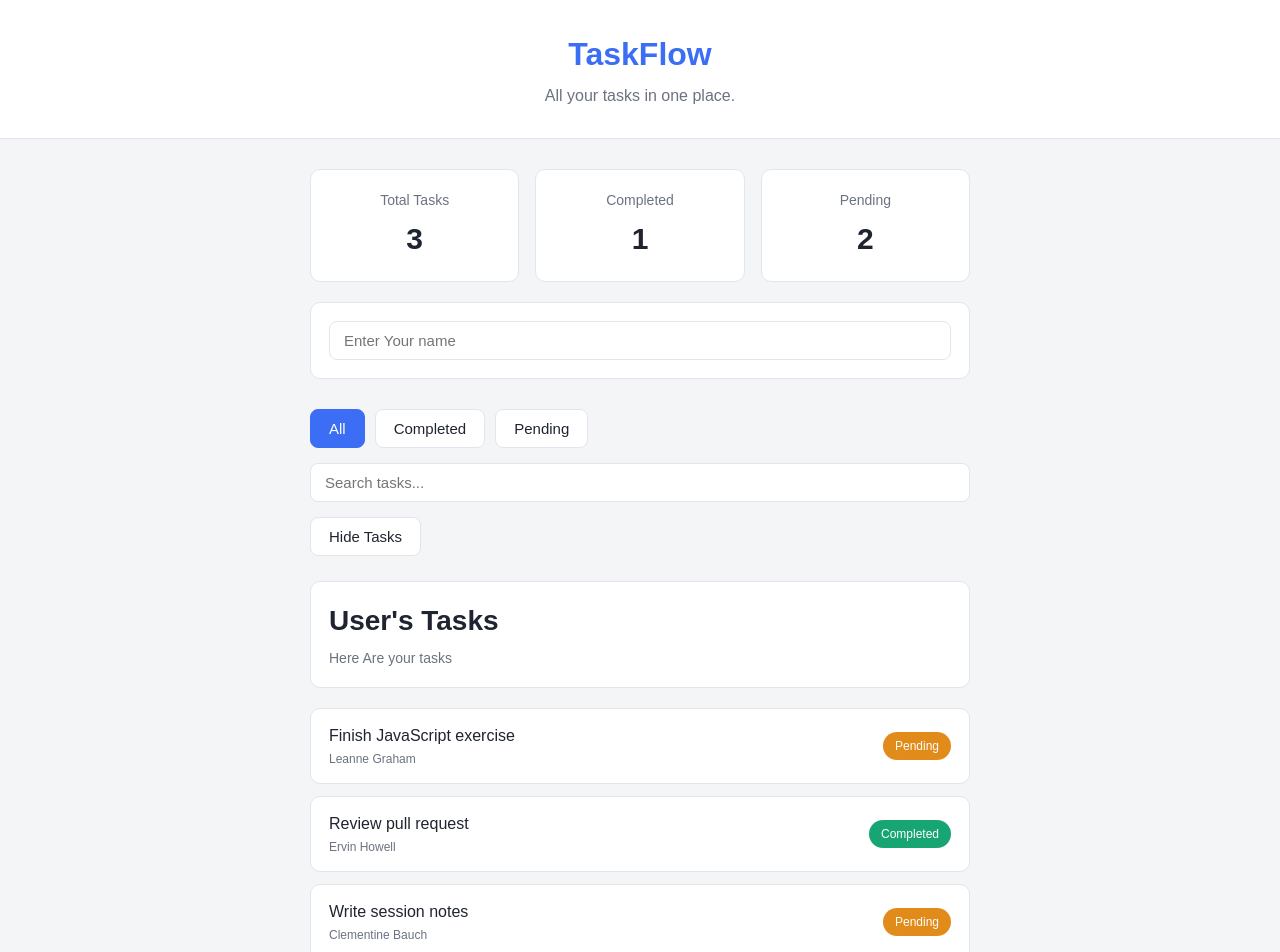
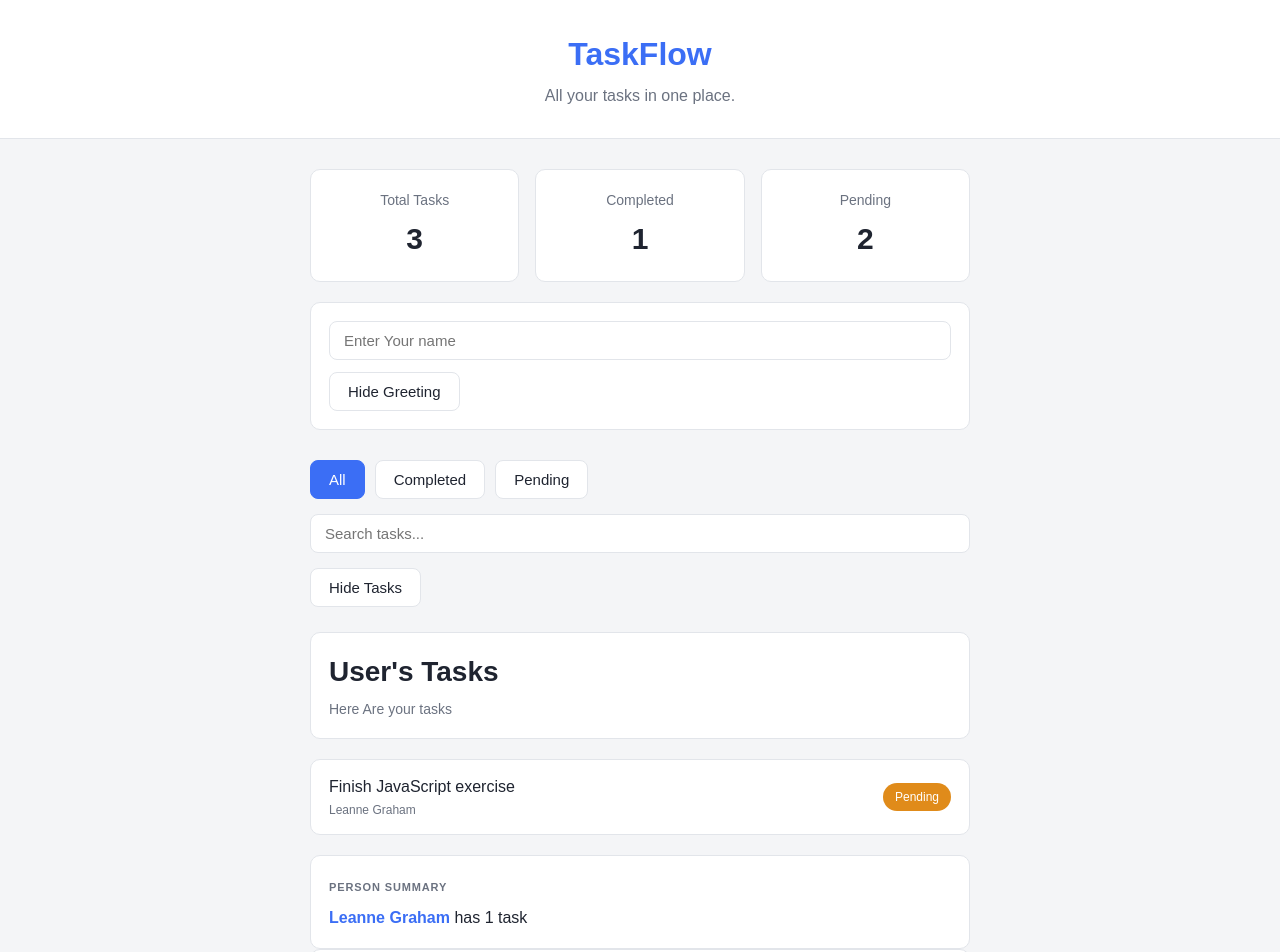
Before and after one commit to b4f-cohort8-salamiyah/b4f-cohort8-salamiyah-react-2026, a React (Vite) app: page / in a window 1280 px wide. Shown: the top 952 px of the page. Built offline with nearby package versions, Linux system fonts and the light colour scheme.

Commit message:
Session 06 combined homework CHALLENGE

```diff
--- a/src/App.tsx
+++ b/src/App.tsx
@@ -3,12 +3,14 @@ import Header from "./components/Header";
 import StatCard from "./components/StatCard";
 import TaskItem from "./components/TaskItem";
 import SectionTitle from "./components/SectionTitle";
+import PersonSummary from "./components/PersonSummary";
 
 function App() {
   // const currentFilter = "completed";
   const [currentFilter, setCurrentFilter] = useState("all");
   const [searchText, setSearchText] = useState("");
   const [showTasks, setShowTasks] = useState(true);
+  const [showGreeting, setShowGreeting] = useState(true);
   const [name, setName] = useState("");
 
   function handleShowAll(): void {
@@ -35,12 +37,15 @@ function App() {
     setShowTasks(!showTasks);
   }
 
+  function handleToggleGreeting() {
+    setShowGreeting(!showGreeting);
+  }
   let greetingMessage = "";
 
   if (name === "") {
     greetingMessage = "";
-  } else if (name === "admin") {
-    greetingMessage = "Welcome back, admin.";
+  } else if (name === "badr") {
+    greetingMessage = "Welcome back, Badr.";
   } else {
     greetingMessage = "Hello, " + name + "!";
   }
@@ -56,13 +61,23 @@ function App() {
           <StatCard label="Pending" value={2} />
         </section>
         <div className="name-greeting">
+          {showGreeting ? (
             <input
               type="text"
               value={name}
               onChange={handleNameChange}
               placeholder="Enter Your name"
             />
-          {name ? <p>{greetingMessage}</p> : null}
+          ) : null}
+
+          <button
+            className="toggle-greeting-button"
+            onClick={handleToggleGreeting}
+          >
+            {showGreeting ? "Hide Greeting" : "Show Greeting"}
+          </button>
+
+          {showGreeting && name ? <p>{greetingMessage}</p> : null}
         </div>
         <section className="filters">
           <button
@@ -97,10 +112,15 @@ function App() {
             <p className="search-feedback">Searching for: {searchText}</p>
           ) : null}
         </section>
+
         <button className="toggle-tasks-button" onClick={handleToggleTasks}>
           {showTasks ? "Hide Tasks" : "Show Tasks"}
         </button>
-        <SectionTitle title={"User's Tasks"} subtitle="Here Are your tasks"></SectionTitle>
+
+        <SectionTitle
+          title={"User's Tasks"}
+          subtitle="Here Are your tasks"
+        ></SectionTitle>
         {showTasks ? (
           <ul className="task-list">
             <TaskItem
@@ -108,21 +128,22 @@ function App() {
               ownerName="Leanne Graham"
               statusText="Pending"
               statusClass="pending"
-            />
-
+            />{" "}
+            <PersonSummary name="Leanne Graham" taskCount={1} />
             <TaskItem
               title="Review pull request"
               ownerName="Ervin Howell"
               statusText="Completed"
               statusClass="completed"
-            />
-
+            />{" "}
+            <PersonSummary name="Ervin Howell" taskCount={1} />
             <TaskItem
               title="Write session notes"
               ownerName="Clementine Bauch"
               statusText="Pending"
               statusClass="pending"
             />
+            <PersonSummary name="Clementine Bauch" taskCount={1} />
           </ul>
         ) : null}
       </main>
--- /dev/null
+++ b/src/components/PersonSummary.tsx
@@ -0,0 +1,19 @@
+interface PersonSummaryProps {
+  name: string;
+  taskCount: number;
+}
+
+function PersonSummary(props: PersonSummaryProps) {
+  const taskWord = props.taskCount === 1 ? "task" : "tasks";
+
+  return (
+    <div className="person-summary">
+      <span className="person-summary-label">Person Summary</span>
+      <p>
+        <strong>{props.name}</strong> has {props.taskCount} {taskWord}
+      </p>
+    </div>
+  );
+}
+
+export default PersonSummary;
--- a/src/index.css
+++ b/src/index.css
@@ -225,6 +225,35 @@ body {
   font-size: 14px;
 }
 
+/* ---------- Person Summary ---------- */
+
+.person-summary {
+  margin-top: 20px;
+  background-color: #ffffff;
+  border: 1px solid #e2e5ea;
+  border-radius: 10px;
+  padding: 18px;
+}
+
+.person-summary-label {
+  display: inline-block;
+  color: #6b7280;
+  font-size: 11px;
+  font-weight: 700;
+  letter-spacing: 0.08em;
+  text-transform: uppercase;
+}
+
+.person-summary p {
+  margin-top: 8px;
+  color: #1f2430;
+  font-size: 16px;
+}
+
+.person-summary strong {
+  color: #3b6ef5;
+}
+
 /* ---------- Greeting ---------- */
 
 .name-greeting {
@@ -248,6 +277,21 @@ body {
   outline: none;
 }
 
+.toggle-greeting-button {
+  background-color: #ffffff;
+  border: 1px solid #e2e5ea;
+  border-radius: 8px;
+  color: #1f2430;
+  cursor: pointer;
+  font-size: 15px;
+  padding: 10px 18px;
+  margin-top: 12px;
+}
+
+.toggle-greeting-button:hover {
+  border-color: #3b6ef5;
+}
+
 .name-greeting p {
   color: #1f2430;
   font-size: 15px;
```
Lines whose indentation alone changed are shown as unchanged.
